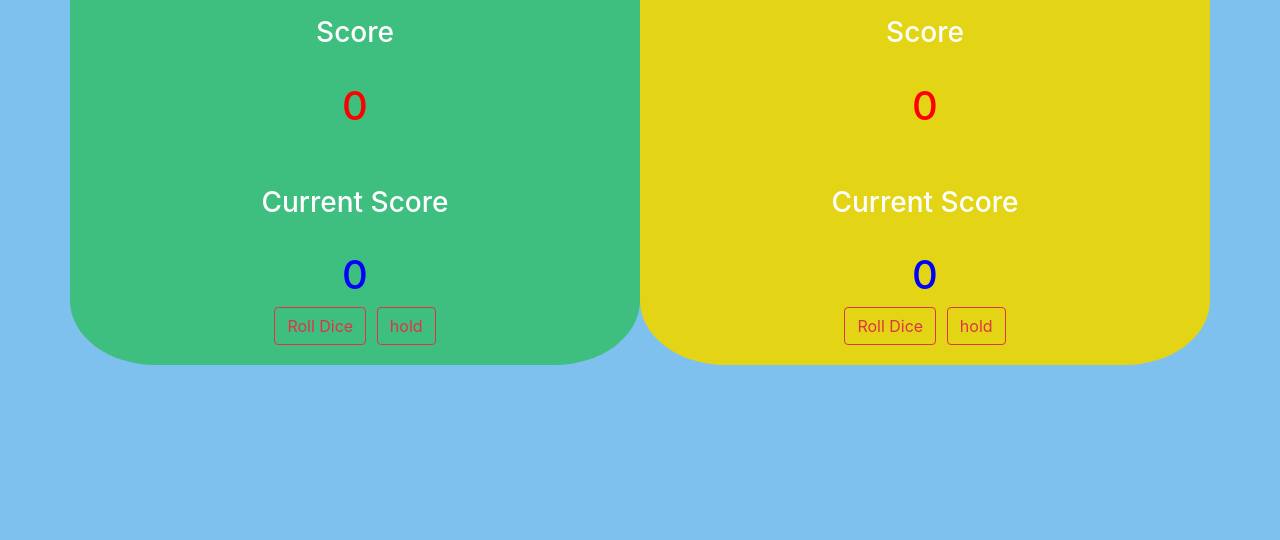
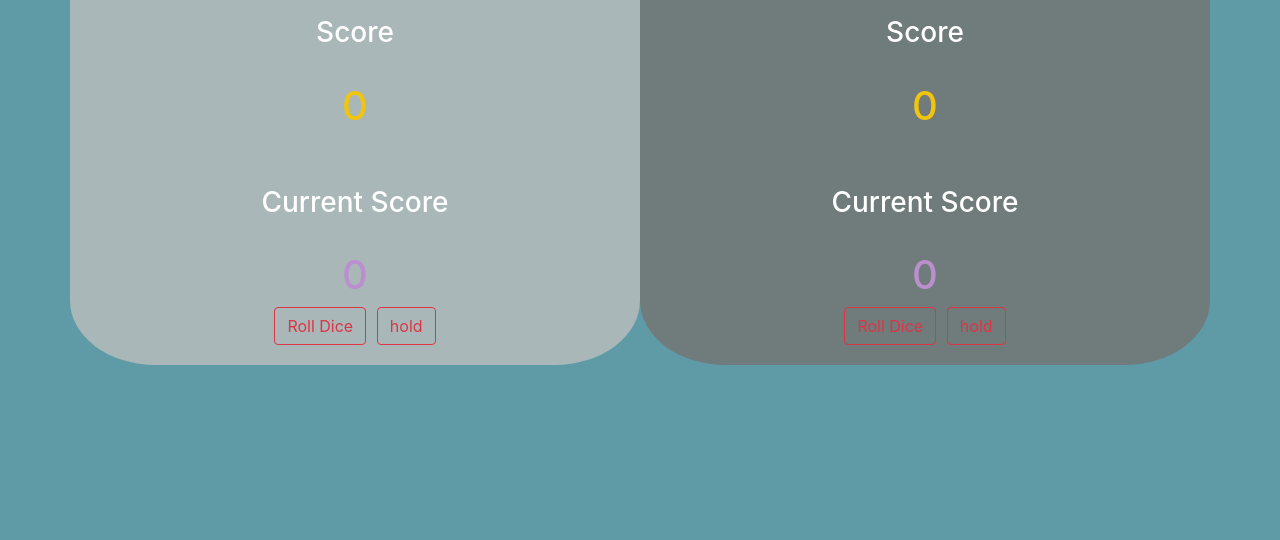
Before and after one commit to ratemolewis/dicegame, a plain HTML site: page index.html in a window 1280 px wide. Shown: the part 260-800 px from the top of the page. Drawn offline with nearby package versions, Linux system fonts and the light colour scheme.

Commit message:
add the changes

```diff
--- a/css/master.css
+++ b/css/master.css
@@ -2,27 +2,28 @@ body{
   text-align: center;
   margin-top: 3%;
   padding: 5px;
-  background-color: #7ec0ee;
+  background-color: #5E9BA7;
 }
-.cscore{
-  color: blue;
-}
-.score{
-  color: red;
-}
-#center{
+
+ /* #center{
   padding-top: 20px;
   margin-top: 5%;
-}
+} */
 #user1{
   color: white;
-  background-color: #3FBF7F;
+  background-color: #AAB7B8 ;
   padding: 10px;
   border-radius: 15%;
 }
 #user2{
 color: white;
-background-color: #E3D516;
+background-color: #707B7C  ;
 padding: 10px;
 border-radius: 15%;
 }
+.cscore{
+  color: #BB8FCE  ;
+}
+.score{
+  color:#F1C40F;
+}
```
